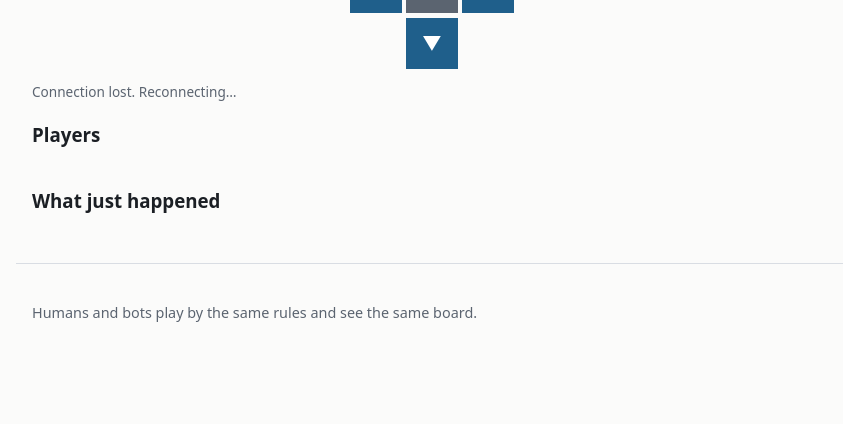
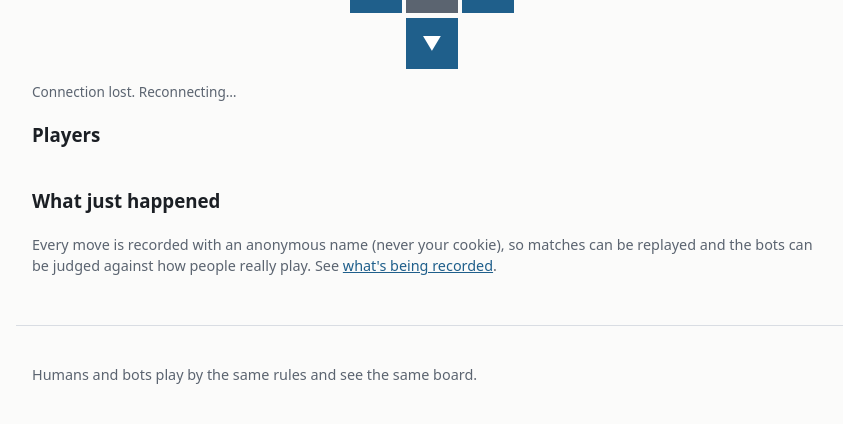
Before and after one commit to comp4020-agentic-coding-studio/comp4020-final-peacefulmind43, a FastAPI app: page / in a window 1280 px wide. Shown: the part 1096-1520 px from the top of the page, without its empty margins (208-1051 px from the left). Before the commit the page ends 1418 px from the top, so only its background shows below. Run offline with FastAPI, Linux system fonts and the light colour scheme; data comes from the database, SQL or seed files in the repository; data that the repository does not hold is empty; parts of the project's set-up code (start-up, migrations or seed data) failed here and were passed over; some libraries are stand-ins or nearby versions.

Commit message:
Tell players their moves are recorded, as ADR 0014 promises
Co-Authored-By: Claude Opus 5.5 (1M context) <noreply@anthropic.com>

```diff
--- a/app/templates/game.html
+++ b/app/templates/game.html
@@ -50,6 +50,8 @@
   <ol class="moments" data-field="moments" aria-live="polite"></ol>
 </section>
 
+<p class="note">Every move is recorded with an anonymous name (never your cookie), so matches can be replayed and the bots
+  can be judged against how people really play. See <a href="/log">what's being recorded</a>.</p>
 <noscript><p>The game runs in your browser and needs JavaScript.</p></noscript>
 <script src="/static/game.js" defer></script>
 {% endblock %}
```
